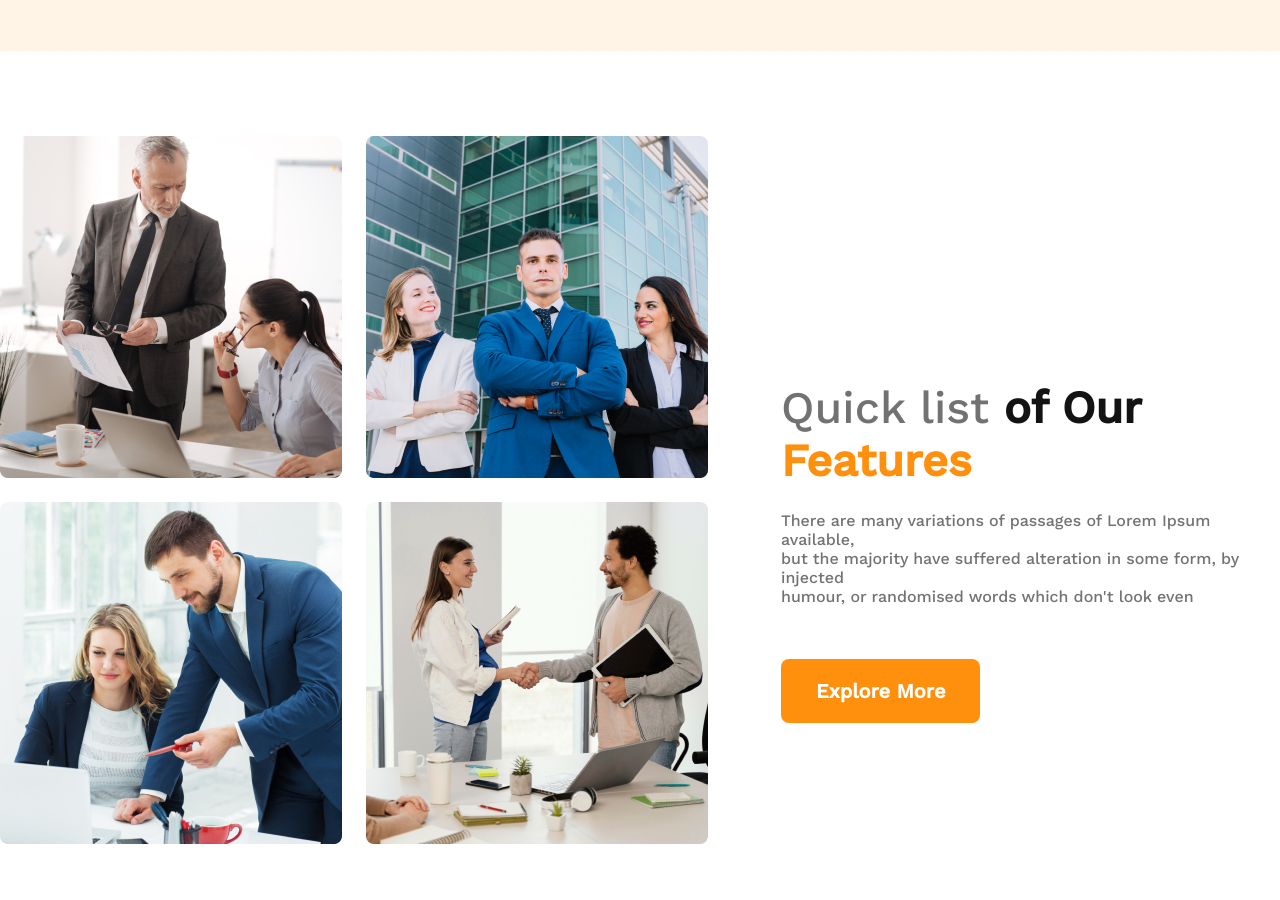
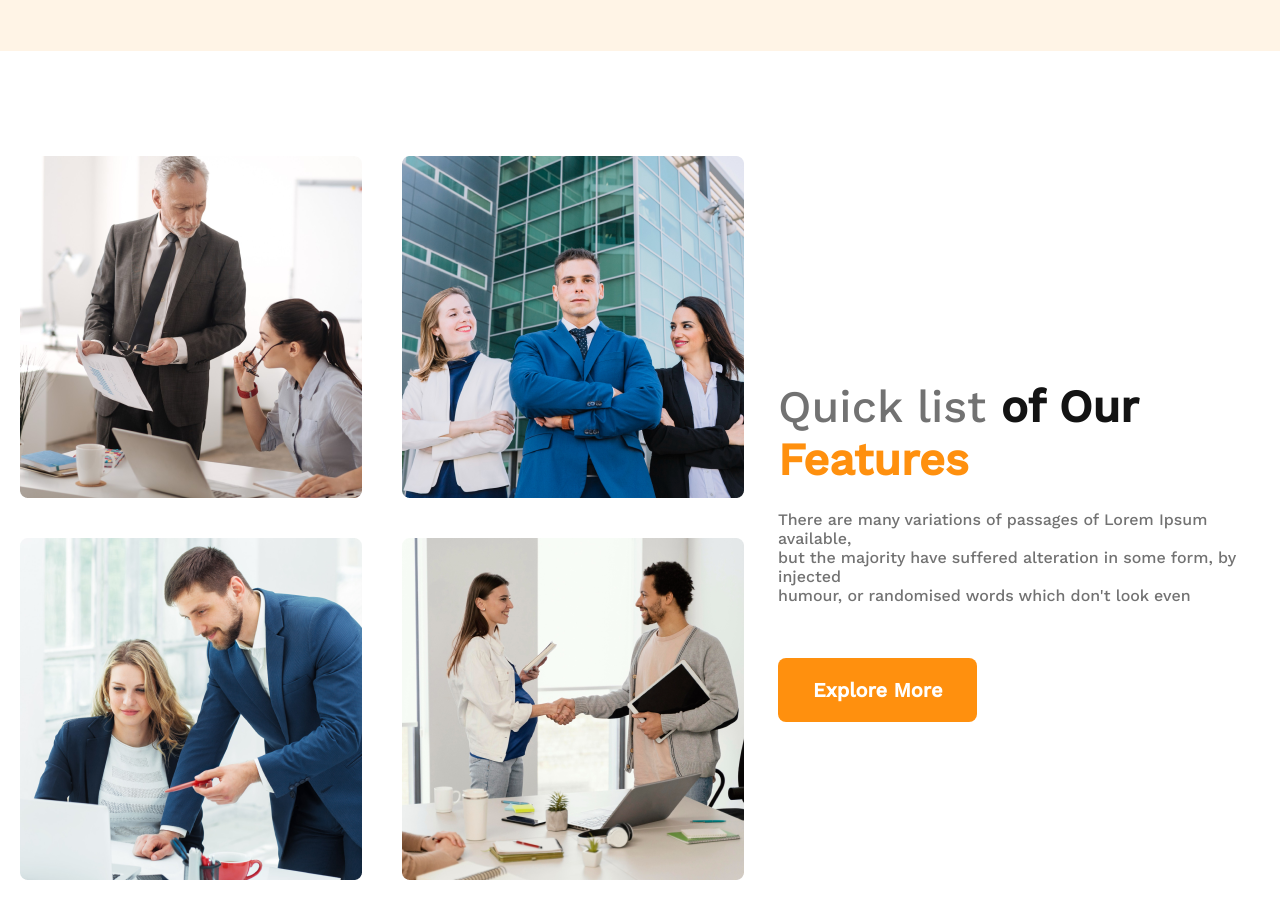
Before and after one commit to SadmanJawad/g3-architect, a plain HTML site: page index.html in a window 1280 px wide. Shown: the part 880-1780 px from the top of the page. Before the commit the page ends 1724 px from the top, so only its background shows below. Drawn offline with nearby package versions, Linux system fonts and the light colour scheme.

Commit message:
second commit

```diff
--- a/index.html
+++ b/index.html
@@ -36,9 +36,7 @@
         <div class="banner-container">
             <div class="banner-details">
                 <h1 class="banner-title">Brand New <br> Group of Architects</h1>
-                <p class="description">There are many variations of passages of Lorem Ipsum available, but the majority
-                    have suffered alteration in <br> some form, by injected humour, or randomised words which don't look
-                    even</p>
+                <p class="description">There are many variations of passages of Lorem Ipsum available, but the majority have suffered alteration in <br> some form, by injected humour, or randomised words which don't look even</p>
                 <div class="buttons">
                     <button class="btn">Explore More</button>
                 </div>
@@ -46,16 +44,32 @@
         </div>
     </section>
     <section class="features-container">
-        <div class="service-left-container">
-            <img src="./images/team1.png" alt="">
-            <img src="./images/team2.png" alt="">
-            <img src="./images/team3.png" alt="">
-            <img src="./images/team4.png" alt="">
-        </div>
-        <div class="service-right-container">
-            <h2 class="service-title">Quick list <span class="text-1">of Our</span>
-                <br><span class="text-2">Features</span></h2>
-            <p class="service-description">There are many variations of passages of Lorem Ipsum available, <br> but the majority have suffered alteration
+        <div class="feature-left-container">
+            <div class="features">
+                <div class="feature-up">
+                    <div class="feature">
+                        <img class="feature-logo" src="./images/team1.png" alt="">
+                    </div>
+                    <div class="feature">
+                        <img class="feature-logo" src="./images/team2.png" alt="">
+                    </div>
+                </div>
+                <div class="feature-down">
+                            <div class="feature">
+                                <img class="feature-logo" src="./images/team3.png" alt="">
+                            </div>
+                            <div class="feature">
+                                <img class="feature-logo" src="./images/team4.png" alt="">
+                            </div>
+                        </div>
+                    </div>
+                </div>
+        <div class="feature-right-container">
+            <h2 class="feature-title">Quick list <span class="text-1">of Our</span>
+                <br><span class="text-2">Features</span>
+            </h2>
+            <p class="feature-description">There are many variations of passages of Lorem Ipsum available, <br> but the
+                majority have suffered alteration
                 in some form, by injected <br> humour, or randomised words which don't look even</p>
             <div class="buttons">
                 <button class="btn">Explore More</button>
--- a/styles/styles.css
+++ b/styles/styles.css
@@ -3,6 +3,7 @@
     padding: 0px;
     font-family: 'Poppins', sans-serif;
     font-family: 'Work Sans', sans-serif;
+    /* border: 1px solid red; */
 }
 
 .container {
@@ -13,7 +14,6 @@
     display: flex;
     padding: 50px;
     justify-content: space-around;
-    /* background-color: rgba(255, 144, 14, 0.1); */
 }
 
 .logo-text {
@@ -22,6 +22,7 @@
 
 .items {
     display: flex;
+    justify-content:space-around;
     list-style: none;
     color: #424242;
 }
@@ -71,35 +72,66 @@
 
 /* features-container */
 
-.features-container{
+.features-container {
     display: flex;
-    gap: 73px;
+    justify-content: center;
+    align-items: center;
+    width: 100%;
+    height: 100%;
 }
-.service-left-container{
+
+/* left */
+.feature-left-container {
     display: grid;
     grid-template-columns: repeat(2, 1fr);
     gap: 24px;
     margin-top: 85px;
+    width: 60%;
 }
-.service-right-container{
-    margin-top: 330px;
+
+.feature-up, .feature-down{
+    display: flex;
 }
-.service-title{
+
+.feature {
+    padding: 10px;
+    width: 342px;
+    height: 342px;
+    margin: 10px;
+}
+
+.feature-logo {
+    width: 100%;
+    padding-bottom: 5px;
+}
+
+/* right */
+.feature-right-container {
+    margin-top: 150px;
+    padding: 10px;
+
+}
+
+.feature-title {
     font-weight: 500;
-font-size: 45px;
-color: #727272;
+    font-size: 45px;
+    color: #727272;
 }
-.text-1{
+
+.text-1 {
     font-weight: 700;
     color: #131313;
 }
-.text-2{
+
+.text-2 {
     font-weight: 700;
     color: #FF900E;
 }
-.service-description{
+
+.feature-description {
     color: #727272;
     font-weight: 400;
-font-size: 16px;
-margin-top: 24px;
+    font-size: 16px;
+    margin-top: 24px;
+
 }
```
